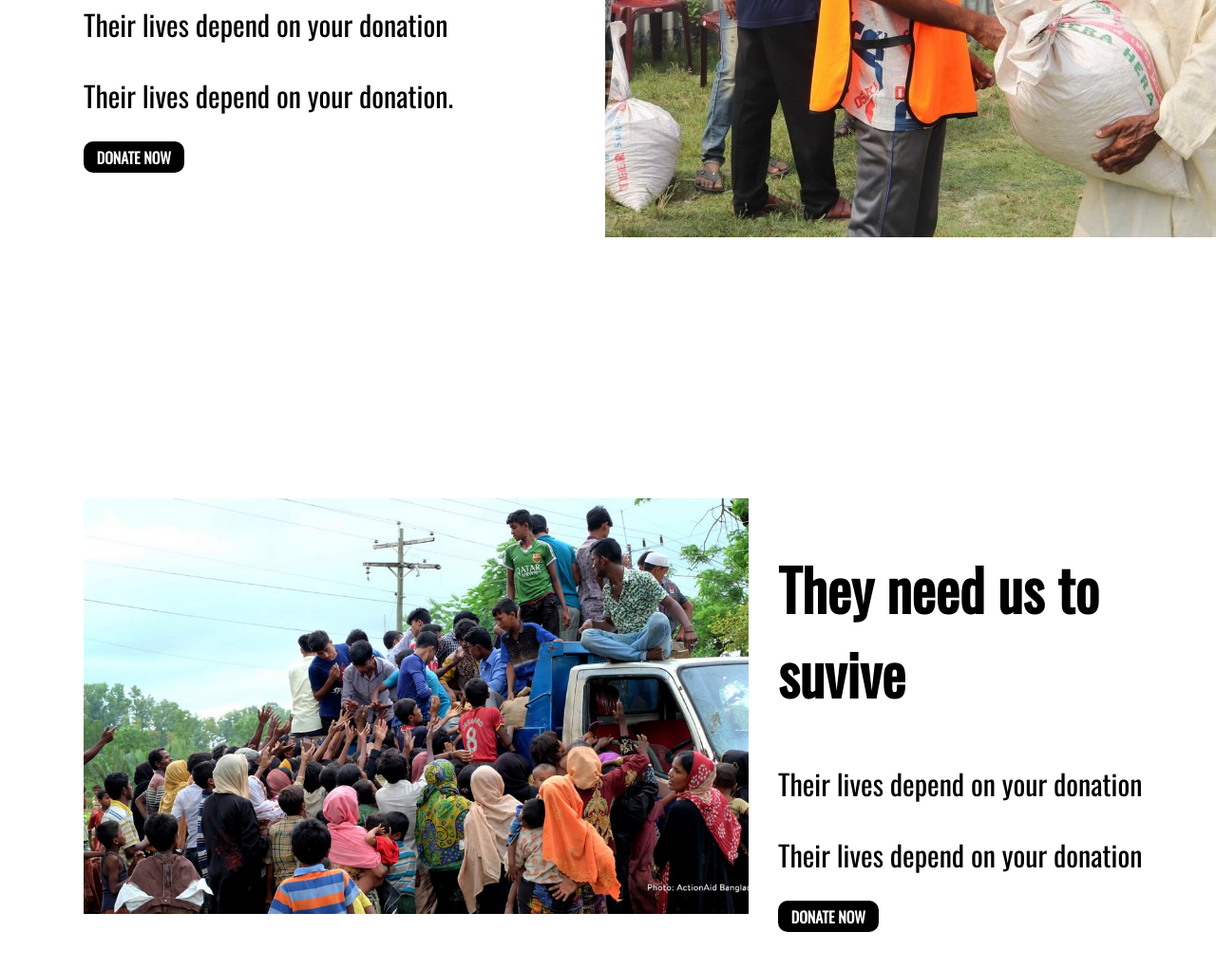
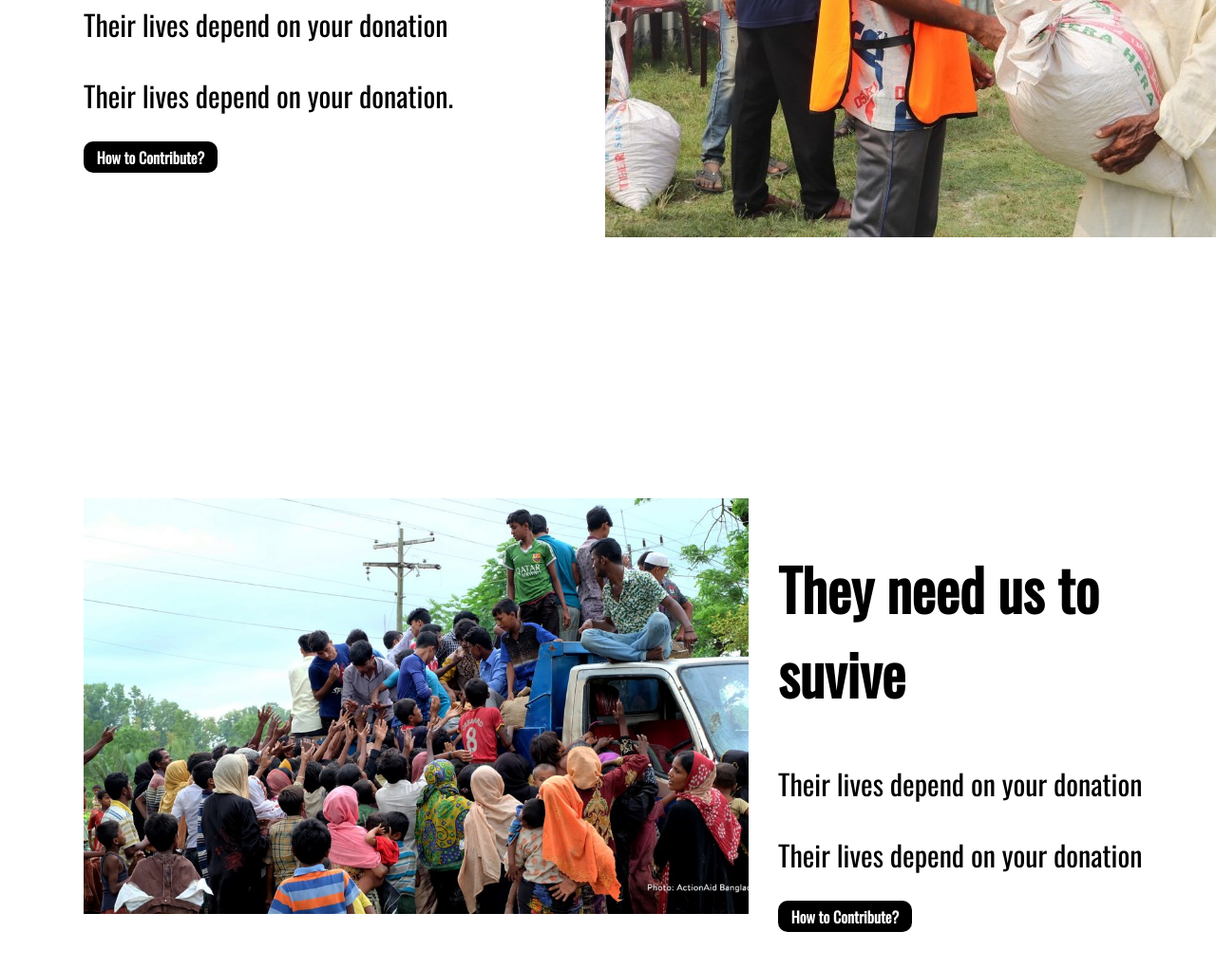
Before and after one commit to alveeishraque/Donate-portfolio, a plain HTML site: page index.html in a window 1280 px wide. Shown: the part 3499-4520 px from the top of the page at 95% size. Drawn offline with nearby package versions, Linux system fonts and the light colour scheme.

Commit message:
recorrect the button2

```diff
--- a/index.html
+++ b/index.html
@@ -86,7 +86,7 @@
             your donation</p>
         <p class="fontperagraph">Their lives depend on
             your donation.</p>
-            <p><a class="button2 " target="_blank" href="https://savesylhet.org/">DONATE NOW</a></p></div>
+            <p><a class="button2 " target="_blank" href="https://savesylhet.org/">How to Contribute?</a></p></div>
 
            <div class="halfwidth">
             <img src="images/donation10.jpg" alt=""></div>
@@ -107,7 +107,7 @@
             your donation</p>
         <p class="fontperagraph">Their lives depend on
             your donation</p>
-            <p><a class="button2 " target="_blank" href="https://savesylhet.org/">DONATE NOW</a></p></div>
+            <p><a class="button2 " target="_blank" href="https://savesylhet.org/">How to Contribute?</a></p></div>
          </div>
 
 
--- a/style.css
+++ b/style.css
@@ -64,9 +64,6 @@ section{
     color: white;
     padding: 1% 3%;
     margin-top: 100%;
-
-
-
 
 }
 .box1{
```
